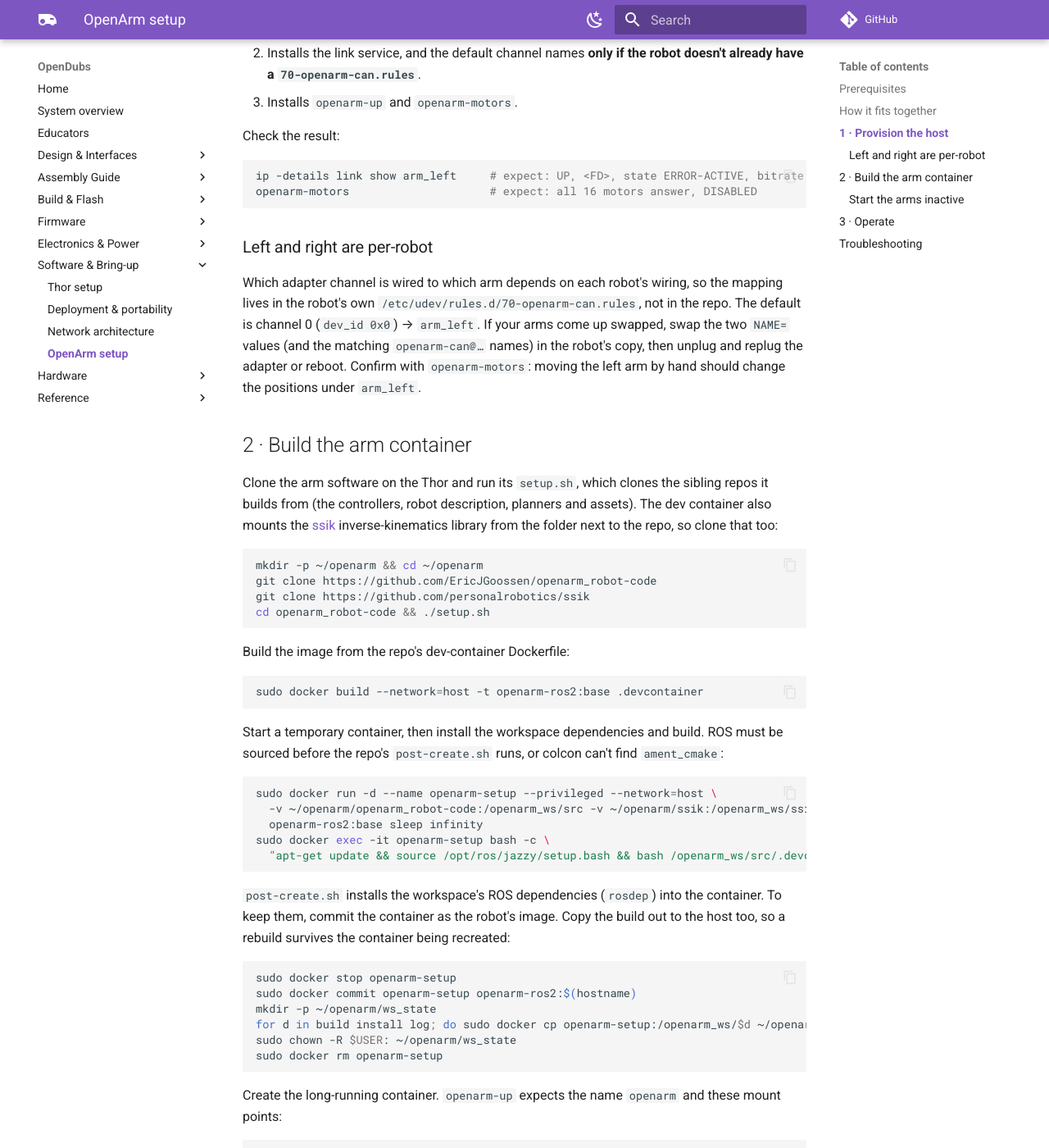
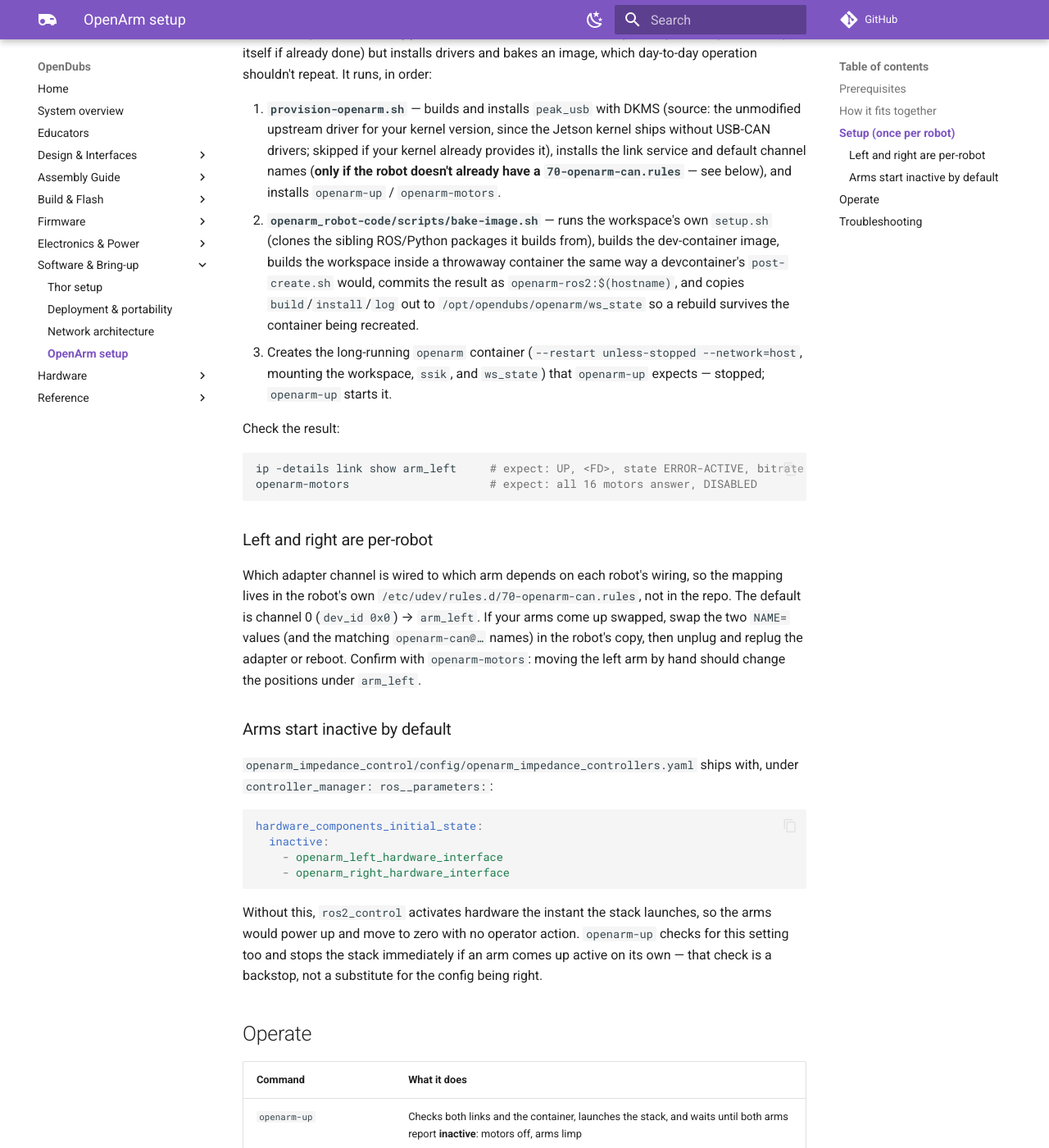
Before and after one commit to UW-Allen-School-Robotics/opendubs, an MkDocs documentation site: the page built from docs/openarm-setup.md, in a window 1280 px wide and 1400 px high, scrolled down 1651 px. Shown: the whole window at 82% size. Built offline with MkDocs 1.6.1 and Material for MkDocs 9.7.7, drawn with Linux system fonts in a browser that asks for light colours; comment, search, counter and statistics services are not loaded; some of the changed text lies outside the part shown.

Commit message:
updated openarm setup to match the new setup

````diff
--- a/docs/openarm-setup.md
+++ b/docs/openarm-setup.md
@@ -13,15 +13,19 @@ stops the arms.
 
 ## Prerequisites
 
-- A Thor set up per [Thor setup](thor-setup.md) (JetPack 7, kernel `6.8.12-tegra`), with internet
-  access for the first provisioning run.
+- A Thor set up per [Thor setup](thor-setup.md) (JetPack 7, kernel `6.8.12-tegra`).
 - Two OpenArm arms. Each arm has 8 DAMIAO motors (7 joints plus the gripper) on its own CAN-FD bus.
 - A **PEAK PCAN-USB Pro FD** adapter (USB ID `0c72:0011`), with one channel per arm, plugged into
   the Thor's USB.
-- The arm software: [openarm_robot-code](https://github.com/EricJGoossen/openarm_robot-code), a
-  fork of [personalrobotics/robot-code](https://github.com/personalrobotics/robot-code). It provides
-  the ROS 2 impedance controller (package `openarm_impedance_controller`) and a dev-container
-  Dockerfile.
+- The arm software and IK library are pinned submodules of this repo — see
+  `software/openarm/{openarm_robot-code,ssik}/` — so there's nothing to clone separately. They come
+  in with a normal checkout of `opendubs`:
+    - [openarm_robot-code](https://github.com/EricJGoossen/openarm_robot-code), a fork of
+      [personalrobotics/robot-code](https://github.com/personalrobotics/robot-code). Provides the
+      ROS 2 impedance controller (package `openarm_impedance_controller`), the dev-container
+      Dockerfile, and the `scripts/{build,bake}-image.sh` used below.
+    - [ssik](https://github.com/personalrobotics/ssik), the inverse-kinematics library the dev
+      container mounts in.
 
 ## How it fits together
 
@@ -37,22 +41,32 @@ Why fixed names: the Thor's on-board CAN controllers (`mttcan`) are a loadable m
 kernel's `canN` numbering for the USB adapter can change between boots. Naming the channels by
 their hardware index keeps "left" meaning left.
 
-## 1 · Provision the host
+## Setup (once per robot)
 
-`deploy-all.sh` copies `software/openarm/` to `/opt/opendubs/openarm`. Then, on the Thor:
+`deploy-all.sh`, run from a dev machine, syncs `software/openarm/` — including the pinned
+`openarm_robot-code` and `ssik` submodules — to `/opt/opendubs/openarm`. Then, on the Thor:
 
 ```bash
-sudo /opt/opendubs/openarm/provision-openarm.sh
+sudo /opt/opendubs/openarm/openarm-bringup.sh
 ```
 
-The script is idempotent. It:
+This is setup, not something you run to start a session — it's idempotent (each step below skips
+itself if already done) but installs drivers and bakes an image, which day-to-day operation
+shouldn't repeat. It runs, in order:
 
-1. Builds and installs `peak_usb` with DKMS. The source is the unmodified upstream driver for your
-   kernel version (`drivers/net/can/usb/peak_usb` from Linux `v<version>`). The Jetson kernel ships
-   without USB-CAN drivers. If your kernel already provides `peak_usb`, this step is skipped.
-2. Installs the link service, and the default channel names **only if the robot doesn't already
-   have a `70-openarm-can.rules`**.
-3. Installs `openarm-up` and `openarm-motors`.
+1. **`provision-openarm.sh`** — builds and installs `peak_usb` with DKMS (source: the unmodified
+   upstream driver for your kernel version, since the Jetson kernel ships without USB-CAN drivers;
+   skipped if your kernel already provides it), installs the link service and default channel
+   names (**only if the robot doesn't already have a `70-openarm-can.rules`** — see below),
+   and installs `openarm-up` / `openarm-motors`.
+2. **`openarm_robot-code/scripts/bake-image.sh`** — runs the workspace's own `setup.sh` (clones the
+   sibling ROS/Python packages it builds from), builds the dev-container image, builds the
+   workspace inside a throwaway container the same way a devcontainer's `post-create.sh` would,
+   commits the result as `openarm-ros2:$(hostname)`, and copies `build`/`install`/`log` out to
+   `/opt/opendubs/openarm/ws_state` so a rebuild survives the container being recreated.
+3. Creates the long-running `openarm` container (`--restart unless-stopped --network=host`,
+   mounting the workspace, `ssik`, and `ws_state`) that `openarm-up` expects — stopped; `openarm-up`
+   starts it.
 
 Check the result:
 
@@ -70,73 +84,10 @@ channel 0 (`dev_id 0x0`) → `arm_left`. If your arms come up swapped, swap the
 reboot. Confirm with `openarm-motors`: moving the left arm by hand should change the positions
 under `arm_left`.
 
-## 2 · Build the arm container
+### Arms start inactive by default
 
-Clone the arm software on the Thor and run its `setup.sh`, which clones the sibling repos it
-builds from (the controllers, robot description, planners and assets). The dev container also
-mounts the [ssik](https://github.com/personalrobotics/ssik) inverse-kinematics library from the
-folder next to the repo, so clone that too:
-
-```bash
-mkdir -p ~/openarm && cd ~/openarm
-git clone https://github.com/EricJGoossen/openarm_robot-code
-git clone https://github.com/personalrobotics/ssik
-cd openarm_robot-code && ./setup.sh
-```
-
-Build the image from the repo's dev-container Dockerfile:
-
-```bash
-sudo docker build --network=host -t openarm-ros2:base .devcontainer
-```
-
-Start a temporary container, then install the workspace dependencies and build. ROS must be
-sourced before the repo's `post-create.sh` runs, or colcon can't find `ament_cmake`:
-
-```bash
-sudo docker run -d --name openarm-setup --privileged --network=host \
-  -v ~/openarm/openarm_robot-code:/openarm_ws/src -v ~/openarm/ssik:/openarm_ws/ssik \
-  openarm-ros2:base sleep infinity
-sudo docker exec -it openarm-setup bash -c \
-  "apt-get update && source /opt/ros/jazzy/setup.bash && bash /openarm_ws/src/.devcontainer/post-create.sh"
-```
-
-`post-create.sh` installs the workspace's ROS dependencies (`rosdep`) into the container. To keep
-them, commit the container as the robot's image. Copy the build out to the host too, so a rebuild
-survives the container being recreated:
-
-```bash
-sudo docker stop openarm-setup
-sudo docker commit openarm-setup openarm-ros2:$(hostname)
-mkdir -p ~/openarm/ws_state
-for d in build install log; do sudo docker cp openarm-setup:/openarm_ws/$d ~/openarm/ws_state/; done
-sudo chown -R $USER: ~/openarm/ws_state
-sudo docker rm openarm-setup
-```
-
-Create the long-running container. `openarm-up` expects the name `openarm` and these mount points:
-
-```bash
-sudo docker run -d --name openarm --restart unless-stopped --privileged --network=host \
-  -e DISPLAY -e RMW_IMPLEMENTATION=rmw_cyclonedds_cpp \
-  -v /tmp/.X11-unix:/tmp/.X11-unix \
-  -v ~/openarm/openarm_robot-code:/openarm_ws/src \
-  -v ~/openarm/ssik:/openarm_ws/ssik \
-  -v ~/openarm/ws_state/build:/openarm_ws/build \
-  -v ~/openarm/ws_state/install:/openarm_ws/install \
-  -v ~/openarm/ws_state/log:/openarm_ws/log \
-  -w /openarm_ws/src openarm-ros2:$(hostname) sleep infinity
-```
-
-`--network=host` gives the container the host's `arm_left` / `arm_right` interfaces. With
-`--restart unless-stopped`, the container comes back after every reboot.
-
-### Start the arms inactive
-
-By default, ros2_control activates hardware as soon as the stack launches, so the arms would power
-up and move to zero with no operator action. Make activation a deliberate step: in
-`openarm_impedance_control/config/openarm_impedance_controllers.yaml`, under
-`controller_manager: ros__parameters:`, add:
+`openarm_impedance_control/config/openarm_impedance_controllers.yaml` ships with, under
+`controller_manager: ros__parameters:`:
 
 ```yaml
 hardware_components_initial_state:
@@ -145,10 +96,12 @@ hardware_components_initial_state:
     - openarm_right_hardware_interface
 ```
 
-`openarm-up` checks this setting. If an arm comes up active on its own, it stops the stack
-straight away.
+Without this, `ros2_control` activates hardware the instant the stack launches, so the arms would
+power up and move to zero with no operator action. `openarm-up` checks for this setting too and
+stops the stack immediately if an arm comes up active on its own — that check is a backstop, not a
+substitute for the config being right.
 
-## 3 · Operate
+## Operate
 
 | Command | What it does |
 |---|---|
@@ -177,3 +130,6 @@ To work inside the container: `sudo docker exec -it openarm bash`, then
   that motor.
 - **Never send the DAMIAO set-zero command (`0xFE`).** It redefines that joint's zero as wherever
   the joint happens to be, and the zero pose is what activation moves the arm to.
+- **Redeploying (`deploy-all.sh`) wipes `ws_state`.** It shouldn't — the `openarm` `deploy_sub` call
+  excludes it — but if you're on a version of `deploy-all.sh` predating that exclude, a redeploy
+  will delete your baked `build`/`install`/`log` and force a full rebake.
````
